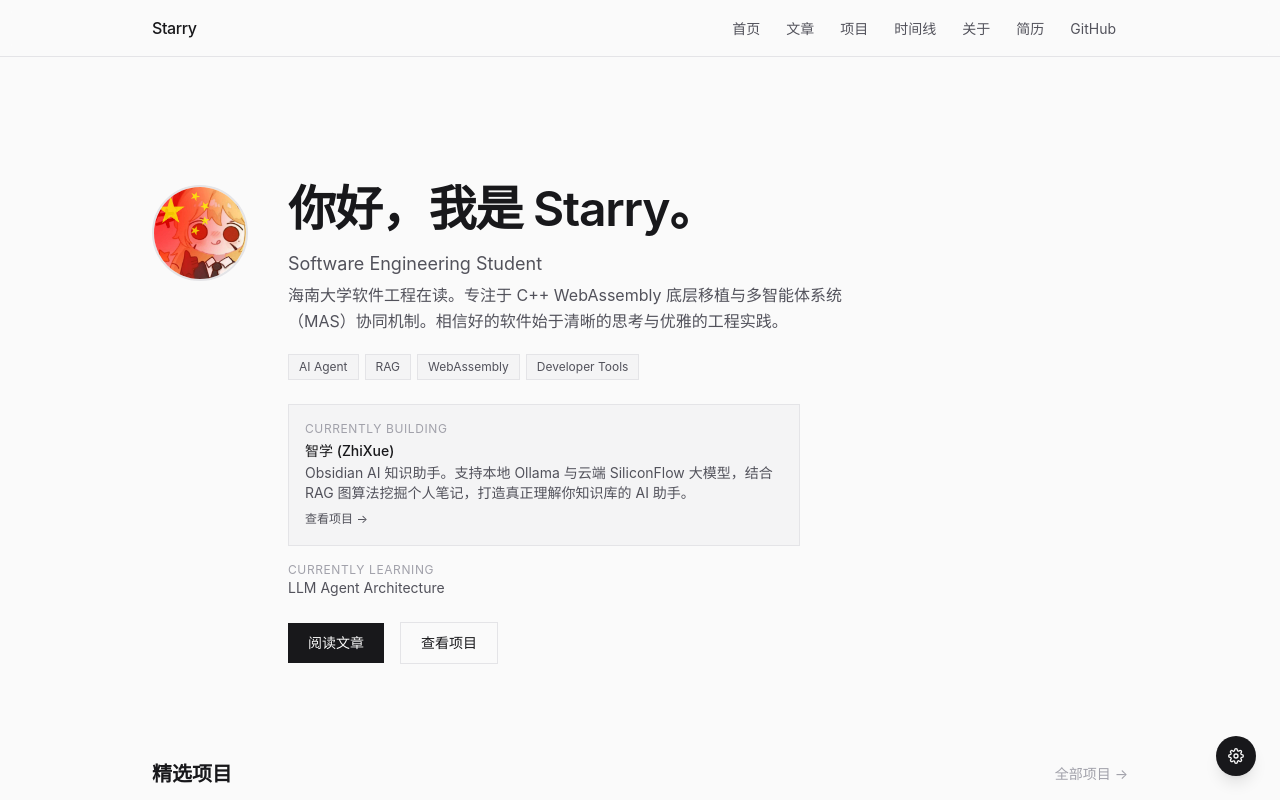
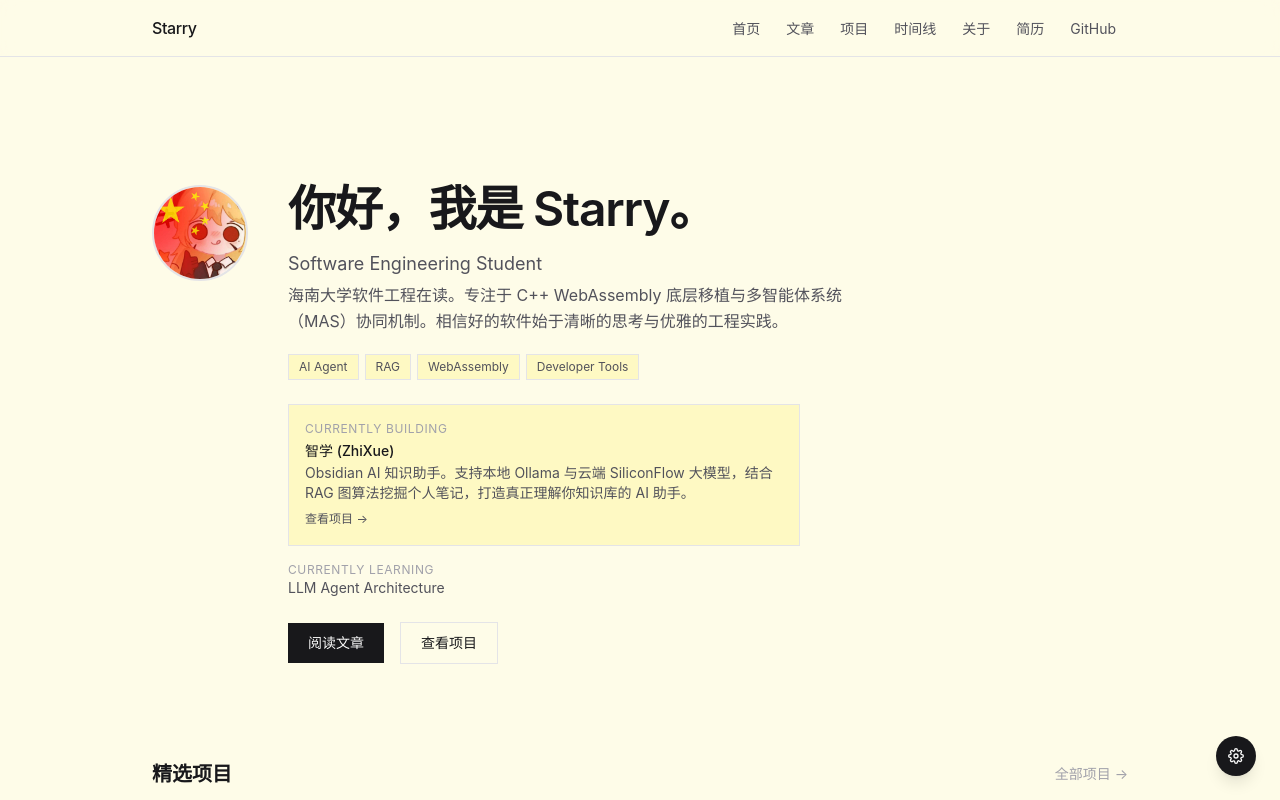
Before and after one commit to wanghongyu666qiang/starry-blog, a Next.js app: page / in a window 1280 px wide. Shown: the top 800 px of the page. Built offline with nearby package versions, Linux system fonts and the light colour scheme; no server answers.

Commit message:
style: 默认主题改为暖黄色
- CSS :root 默认色：bg #fefce8, bg-alt #fef9c3
- AdminFab 初始状态 / fallback 改为 warm
- layout blocking script fallback 同步

```diff
--- a/src/app/globals.css
+++ b/src/app/globals.css
@@ -2,8 +2,8 @@
 
 @theme inline {
   /* Neutral color palette — light default */
-  --color-bg: #fafafa;
-  --color-bg-alt: #f4f4f5;
+  --color-bg: #fefce8;
+  --color-bg-alt: #fef9c3;
   --color-surface: #ffffff;
   --color-border: #e4e4e7;
   --color-border-hover: #d4d4d8;
--- a/src/components/AdminFab.tsx
+++ b/src/components/AdminFab.tsx
@@ -55,7 +55,7 @@ export function AdminFab() {
   const [password, setPassword] = useState("");
   const [error, setError] = useState("");
   const [loading, setLoading] = useState(false);
-  const [currentTheme, setCurrentTheme] = useState("light");
+  const [currentTheme, setCurrentTheme] = useState("warm");
   const [size, setSize] = useState(SIZE_DESKTOP);
 
   const btnRef = useRef<HTMLButtonElement>(null);
@@ -74,7 +74,7 @@ export function AdminFab() {
     const p = loadPos(s);
     setPos(p);
 
-    const theme = localStorage.getItem(STORAGE_THEME) || "light";
+    const theme = localStorage.getItem(STORAGE_THEME) || "warm";
     setCurrentTheme(theme);
 
     const onResize = () => {
```
